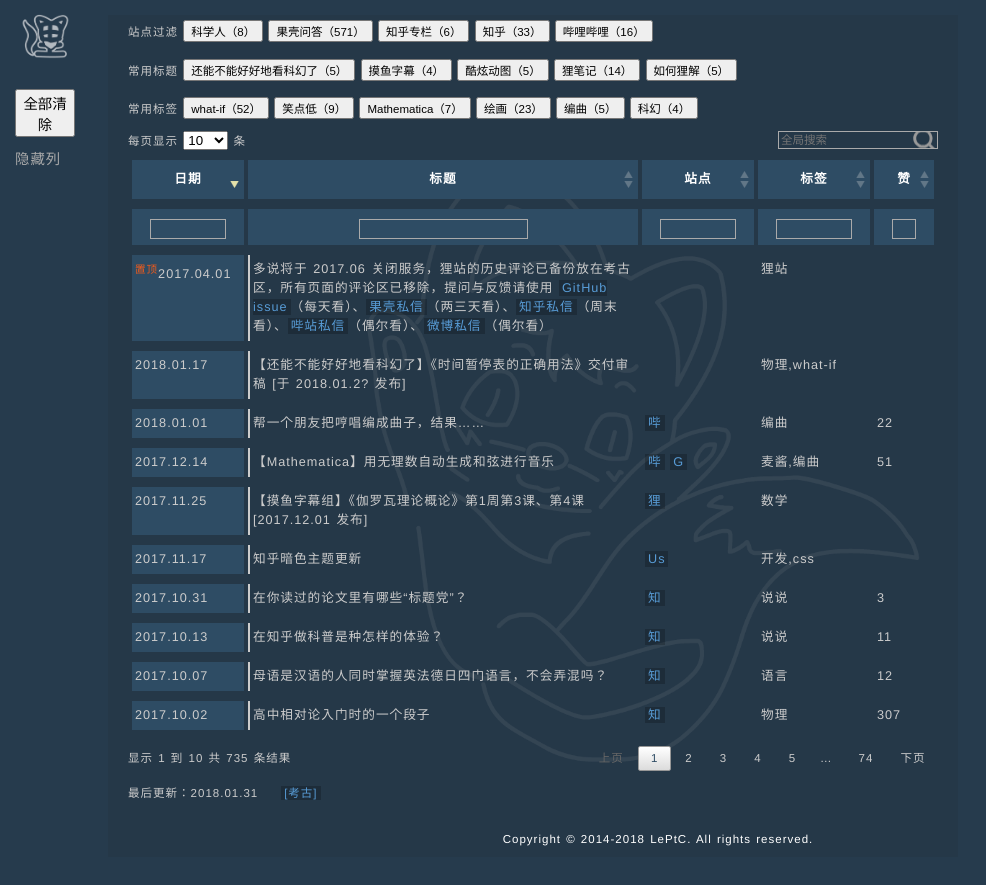
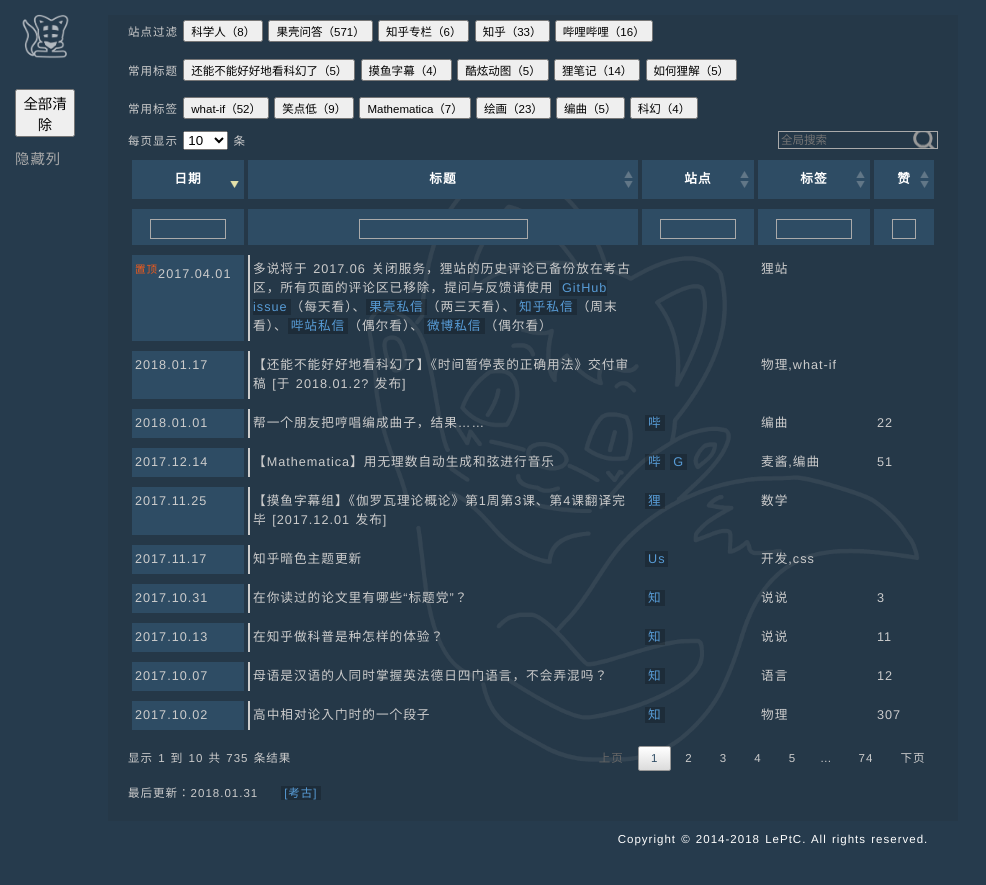
Before and after one commit to LePtC/LePtC.github.io, a Jekyll site: the page built from index.html, in a window 1280 px wide. Shown: the top 885 px of the page, without its empty margins (0-986 px from the left). Built offline with Jekyll 4.4.1, drawn with Linux system fonts in a browser that asks for light colours; Markdown is read by kramdown in place of the engine named in the settings; comment, search, counter and statistics services are not loaded.

Commit message:
fix footer div

```diff
--- a/index.html
+++ b/index.html
@@ -232,7 +232,7 @@
 <td>麦酱,编曲</td><td>51</td></tr>
 
 <tr><td>2017.11.25</td>
-  <td>【摸鱼字幕组】《伽罗瓦理论概论》第1周第3课、第4课 [2017.12.01 发布]</td>
+  <td>【摸鱼字幕组】《伽罗瓦理论概论》第1周第3课、第4课翻译完毕 [2017.12.01 发布]</td>
 <td><a href="moyusub.html">狸</a></td>
 <td>数学</td><td></td></tr>
 
@@ -1804,15 +1804,15 @@
 </div>
 
 
+</div>
 
 {% include footer.html %}
 
 
 </div>
+
 </div>
 
-</div>
-
 
 
 
```
